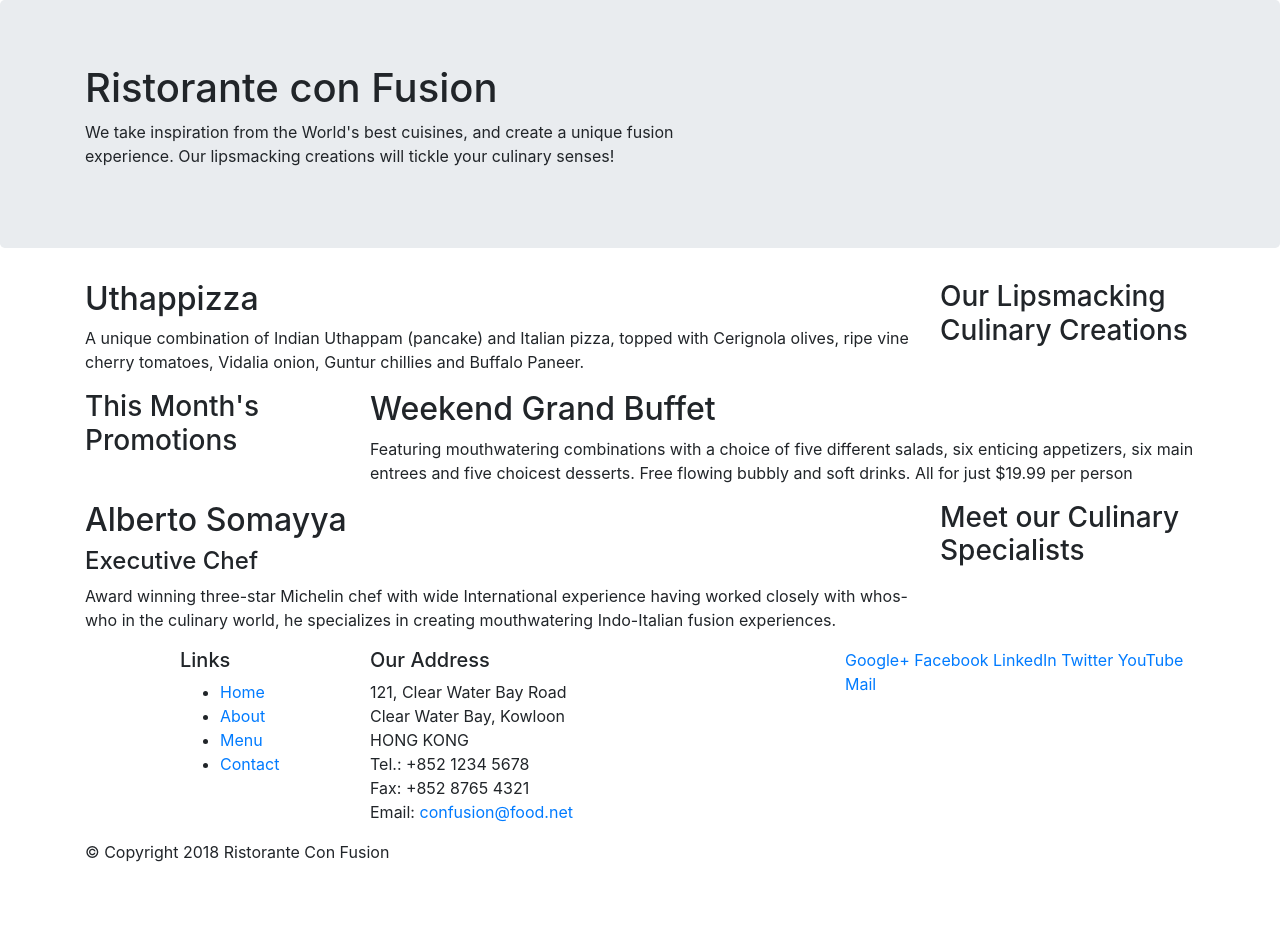
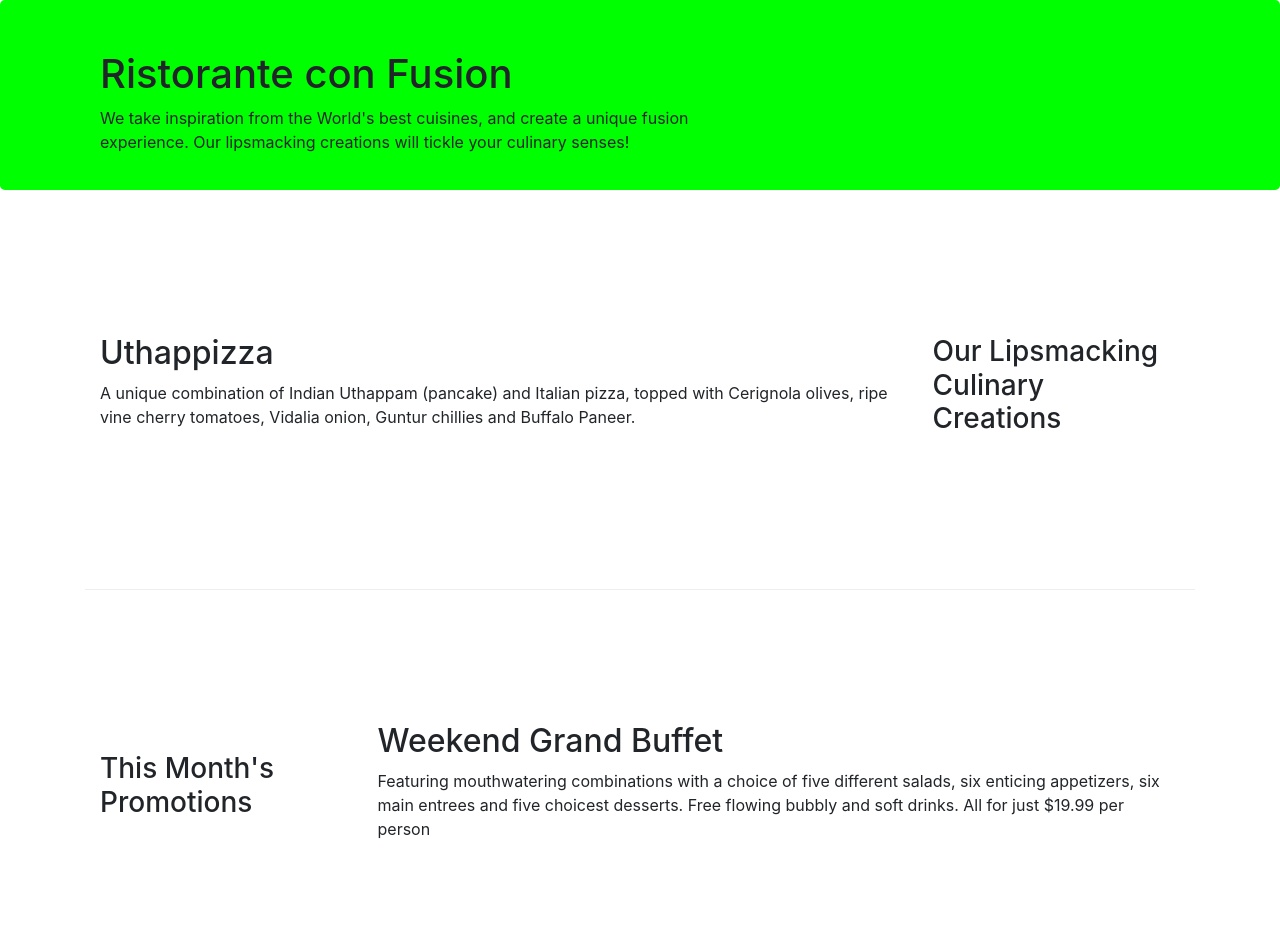
Before and after one commit to mahaamesha/RestoranteDeConfusion, a website: page index.html in a window 1280 px wide. Shown: the top 952 px of the page. Before the commit the page ends 880 px from the top, so only its background shows below. Drawn offline with nearby package versions, Linux system fonts and the light colour scheme.

Commit message:
Bootstrap Grid Part 2

```diff
--- /dev/null
+++ b/css/style.css
@@ -0,0 +1,28 @@
+.jumbotron {
+    padding: 50px 20px 20px 20px;
+    margin: 0px auto;
+    background-color: #00ff00;
+}
+
+.row-header {
+    margin: 0px auto;
+    padding: 0px;
+}
+
+.row-content {
+    margin: 0px auto;
+    padding: 30px 0px 30px 0px;
+    border-bottom: 1px ridge;
+    min-height: 400px;
+}
+
+.footer {
+    background-color: rgb(47, 209, 47);
+    margin: 0px auto;
+    padding: 20px 0px 20px 0px;
+}
+
+address {
+    font-size: 90%;
+    margin: 0px;
+}
--- a/index.html
+++ b/index.html
@@ -9,6 +9,7 @@
 
     <!-- Bootstrap CSS-->
     <link rel="stylesheet" href="node_modules/bootstrap/dist/css/bootstrap.min.css">
+    <link rel="stylesheet" href="css/style.css">
     <title>Ristorante Con Fusion</title>
 </head>
 
@@ -16,7 +17,7 @@
 
     <header class="jumbotron">
         <div class="container">
-            <div class="row">
+            <div class="row row-header">
                 <div class="col-12 col-sm-7">
                     <h1>Ristorante con Fusion</h1>
                     <p>We take inspiration from the World's best cuisines, and create a unique fusion experience. Our lipsmacking creations will tickle your culinary senses!</p>
@@ -28,7 +29,7 @@
     </header>
 
     <div class="container">
-        <div class="row">
+        <div class="row row-content align-items-center">
             <div class="col-12 col-sm-4 order-sm-last col-md-3">
                 <h3>Our Lipsmacking Culinary Creations</h3>
             </div>
@@ -39,7 +40,7 @@
         </div>
 
 
-        <div class="row">
+        <div class="row row-content align-items-center">
             <div class="col-12 col-sm-4 col-md-3">
                 <h3>This Month's Promotions</h3>
             </div>
@@ -49,7 +50,7 @@
             </div>
         </div>
 
-        <div class="row">
+        <div class="row row-content align-items-center">
             <div class="col-12 col-sm-4 order-sm-last col-md-3">
                 <h3>Meet our Culinary Specialists</h3>
             </div>
@@ -61,12 +62,12 @@
         </div>
     </div>
 
-    <footer>
+    <footer class="footer">
         <div class="container">
             <div class="row">
                 <div class="col-4 offset-1 col-sm-2">
                     <h5>Links</h5>
-                    <ul>
+                    <ul class="list-unstyled">
                         <li><a href="#">Home</a></li>
                         <li><a href="#">About</a></li>
                         <li><a href="#">Menu</a></li>
@@ -84,8 +85,8 @@
 		              Email: <a href="mailto:confusion@food.net">confusion@food.net</a>
 		           </address>
                 </div>
-                <div class="col-12 col-sm-4">
-                    <div>
+                <div class="col-12 col-sm-4 align-self-center">
+                    <div class="text-center">
                         <a href="http://google.com/+">Google+</a>
                         <a href="http://www.facebook.com/profile.php?id=">Facebook</a>
                         <a href="http://www.linkedin.com/in/">LinkedIn</a>
@@ -95,7 +96,7 @@
                     </div>
                 </div>
            </div>
-           <div class="row">
+           <div class="row justify-content-center">
                 <div class="col-auto">
                     <p>© Copyright 2018 Ristorante Con Fusion</p>
                 </div>
```
